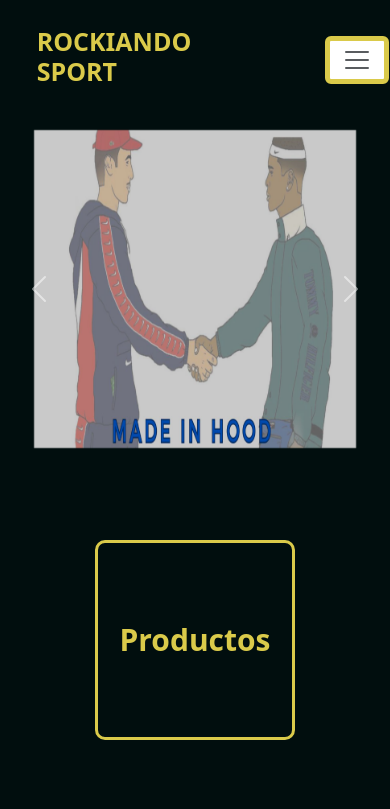
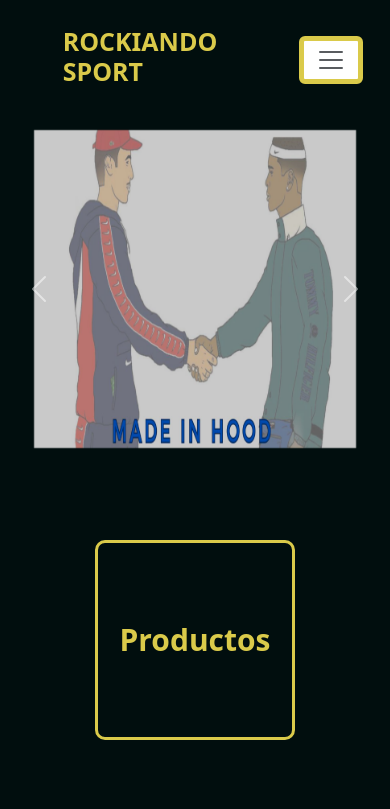
Before and after one commit to carlavillagra1/rockiandosport, a website: page index.html in a window 390 px wide. Shown: the top 809 px of the page. Drawn offline with nearby package versions, Linux system fonts and the light colour scheme.

Commit message:
achique logo

```diff
--- a/scss/estilos.scss
+++ b/scss/estilos.scss
@@ -740,7 +740,7 @@ body{
 
 
                 .logo{
-                    width: 260px;
+                    width: 182px;
                     font-size: 25px;
 
 
```
Also changed, not shown: css/estilos.css.
